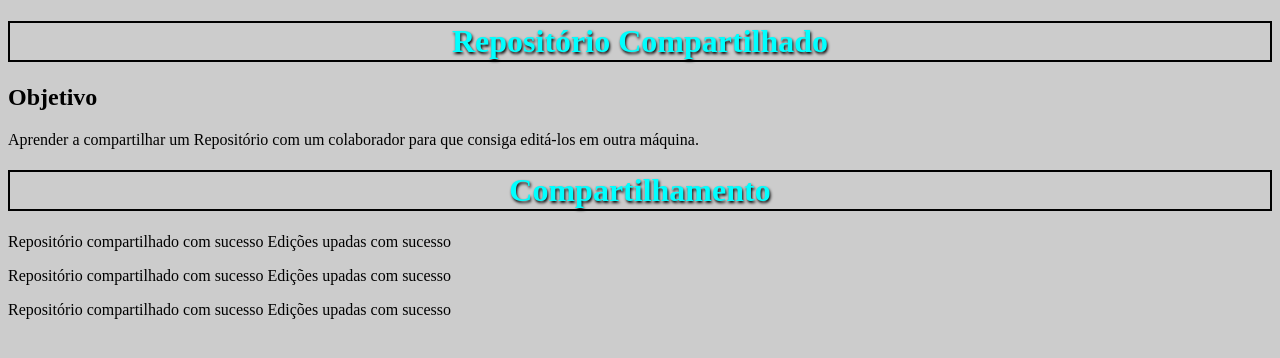
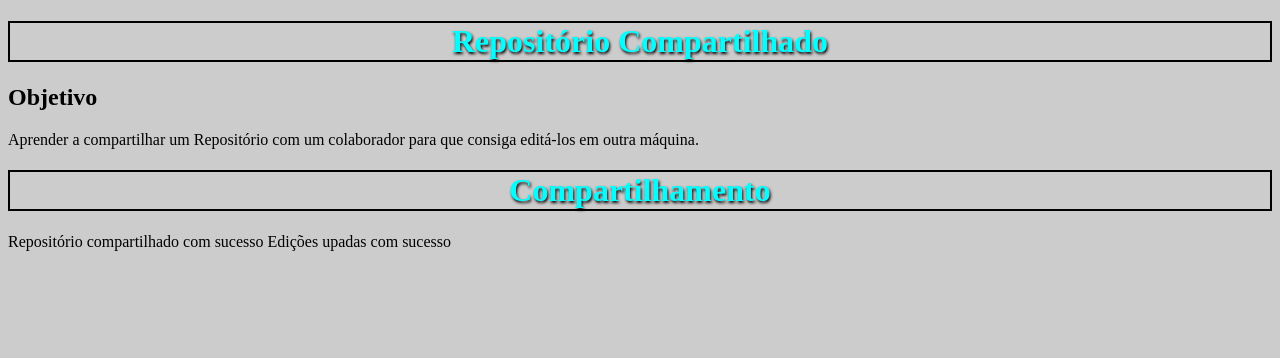
Before and after one commit to amandafrolini6/aula_repositorio-, a plain HTML site: page index.html in a window 1280 px wide. Drawn offline with Linux system fonts and the light colour scheme.

Commit message:
commit teste

```diff
--- a/index.html
+++ b/index.html
@@ -23,14 +23,7 @@
         Repositório compartilhado com sucesso
         Edições upadas com sucesso
     </p>
-    <p>
-        Repositório compartilhado com sucesso
-        Edições upadas com sucesso
-    </p>
-    <p>
-        Repositório compartilhado com sucesso
-        Edições upadas com sucesso
-    </p>
+
 
 </body>
 </html>
```
